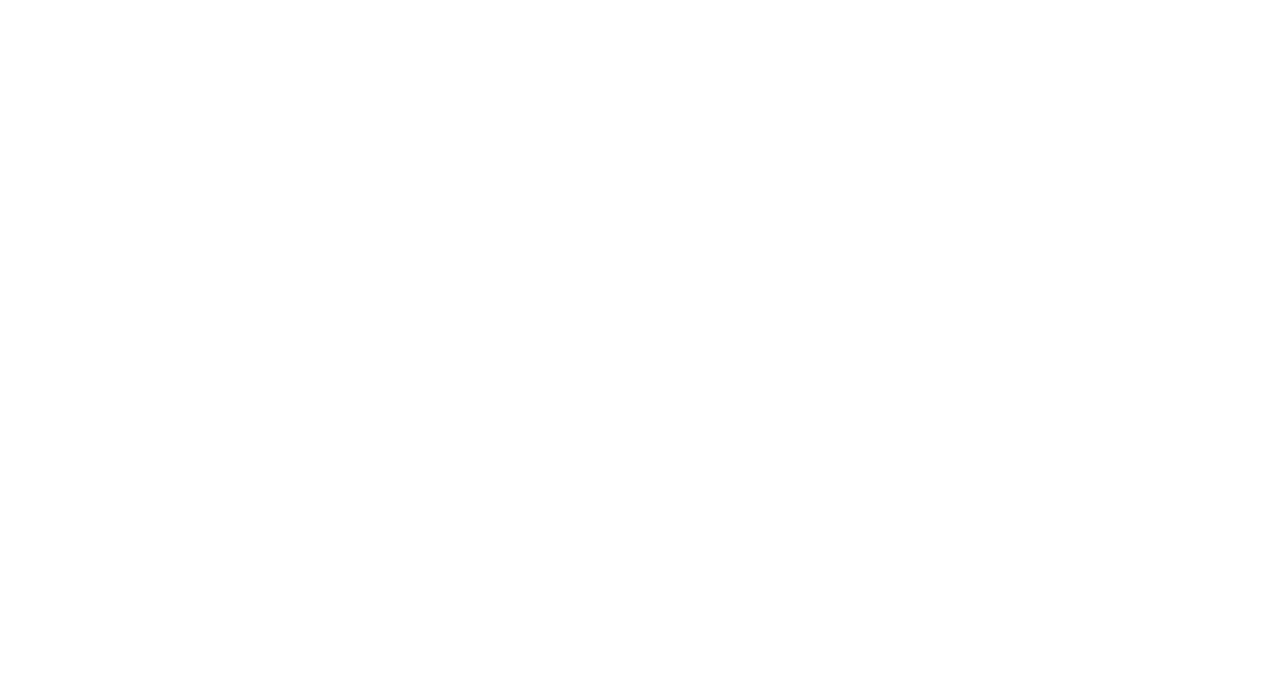
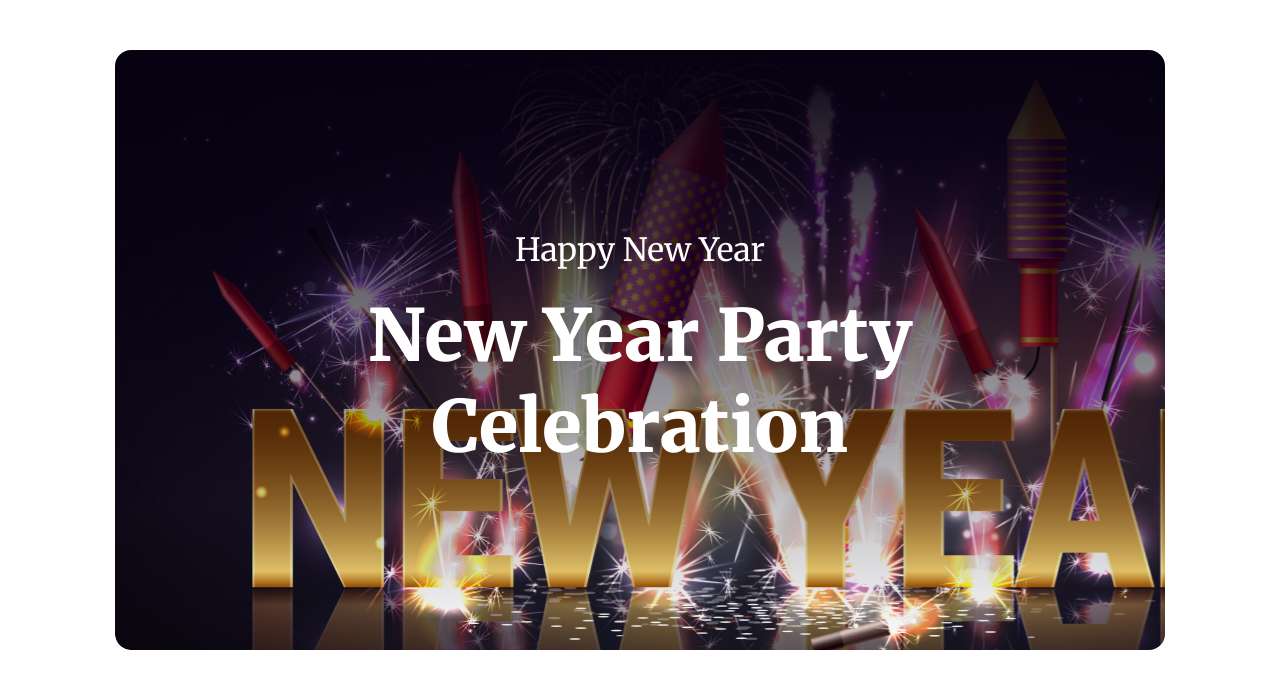
Before and after one commit to Alnakib797/assignment-01, a plain HTML site: page index.html in a window 1280 px wide. Drawn offline with Linux system fonts and the light colour scheme.

Commit message:
banner-1 added

```diff
--- a/index.html
+++ b/index.html
@@ -9,7 +9,8 @@
 <body>
     <header>
         <div class="banner-1">
-
+            <p>Happy New Year</p>
+            <h1>New Year Party Celebration</h1>
         </div>
     </header>
 </body>
--- a/style.css
+++ b/style.css
@@ -1,9 +1,35 @@
-@import url('https://fonts.googleapis.com/css2?family=Heebo:wght@800&family=Merriweather:wght@300;400;700;900&family=Roboto:wght@400;900&display=swap');
+@import url("https://fonts.googleapis.com/css2?family=Heebo:wght@800&family=Merriweather:wght@300;400;700;900&family=Roboto:wght@400;900&display=swap");
 
-@import url('https://fonts.googleapis.com/css2?family=Heebo:wght@800&family=Inter+Tight:wght@200;300;400;500;600;700&family=Merriweather:wght@300;400;700;900&family=Roboto:wght@400;900&display=swap');
+@import url("https://fonts.googleapis.com/css2?family=Heebo:wght@800&family=Inter+Tight:wght@200;300;400;500;600;700&family=Merriweather:wght@300;400;700;900&family=Roboto:wght@400;900&display=swap");
 
-*{
-    margin: 0;
-    padding: 0;
-    box-sizing: border-box;
+* {
+  margin: 0;
+  padding: 0;
+  box-sizing: border-box;
 }
+
+.banner-1{
+    width: 82%;
+    max-width: 1320px;
+    height: 600px;
+    background: linear-gradient(180deg, #070211 0%, rgba(7, 2, 17, 0.00) 100%),url(resources/Banner\ Image.png);
+    margin: 50px auto;
+    border-radius: 16px;
+    font-family: Merriweather;
+    color: #fff;
+    text-align: center;
+}
+
+.banner-1 h1{
+    font-size: 72px;
+    max-width: 630px;
+    font-weight: 900;
+    margin: 0 auto;
+}
+.banner-1 p{
+    font-size: 32px;
+    font-weight: 400;
+    padding: 0 auto;
+    padding-top: 180px;
+    padding-bottom: 20px;
+}
```
